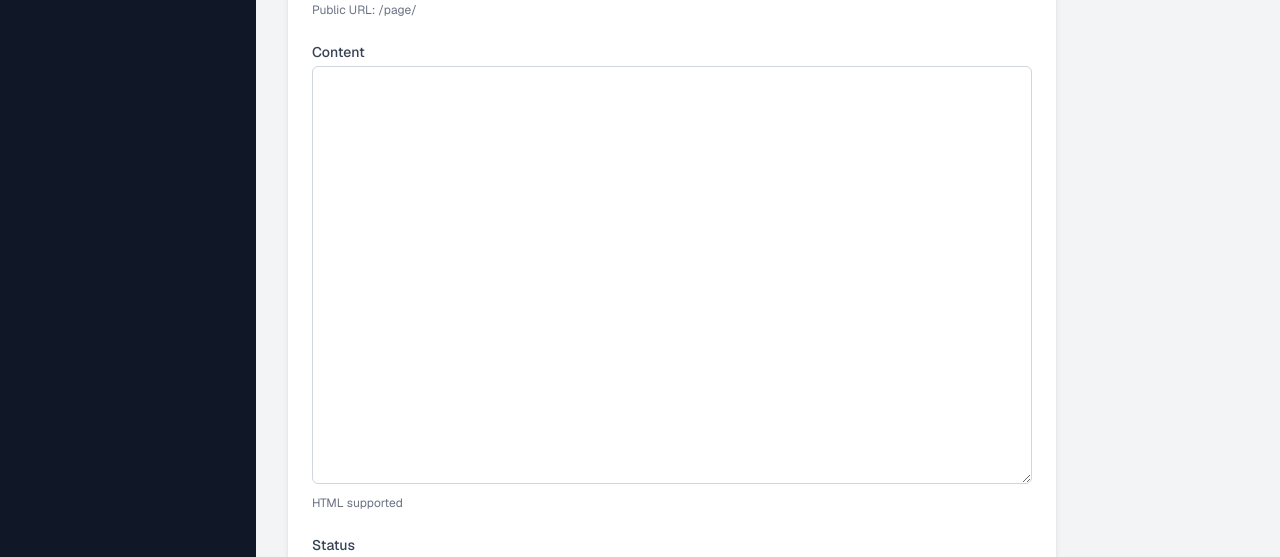
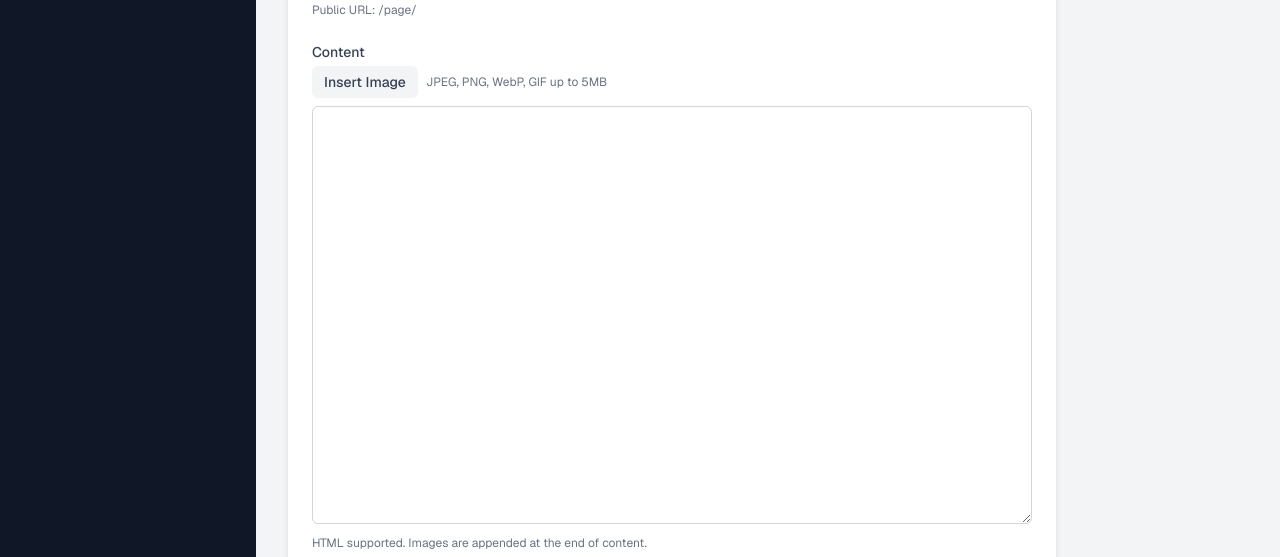
Before and after one commit to topazarengh15-hub/news-website, a Next.js app: page /admin/pages/1/edit in a window 1280 px wide. Shown: the part 366-923 px from the top of the page. Built offline with nearby package versions, Linux system fonts and the light colour scheme; no server answers; the database is empty.

Commit message:
Add image upload to page editor (Insert Image button)

```diff
--- a/src/app/admin/pages/[id]/edit/page.tsx
+++ b/src/app/admin/pages/[id]/edit/page.tsx
@@ -13,6 +13,21 @@ export default function EditPage() {
   const [status, setStatus] = useState("PUBLISHED");
   const [saving, setSaving] = useState(false);
   const [loading, setLoading] = useState(true);
+  const [uploading, setUploading] = useState(false);
+
+  const handleImageUpload = async (e: React.ChangeEvent<HTMLInputElement>) => {
+    const file = e.target.files?.[0];
+    if (!file) return;
+    setUploading(true);
+    const formData = new FormData();
+    formData.append("file", file);
+    const res = await fetch("/api/upload", { method: "POST", body: formData });
+    if (res.ok) {
+      const { imageUrl } = await res.json();
+      setContent((prev) => prev + `<img src="${imageUrl}" alt="" />\n`);
+    }
+    setUploading(false);
+  };
 
   useEffect(() => {
     fetch(`/api/pages/${params.id}`)
@@ -70,13 +85,20 @@ export default function EditPage() {
         </div>
         <div>
           <label className="block text-sm font-medium text-gray-700 mb-1">Content</label>
+          <div className="flex items-center gap-2 mb-2">
+            <label className="cursor-pointer bg-gray-100 hover:bg-gray-200 text-gray-700 px-3 py-1.5 rounded-md text-sm font-medium transition-colors">
+              {uploading ? "Uploading..." : "Insert Image"}
+              <input type="file" accept="image/*" onChange={handleImageUpload} className="hidden" disabled={uploading} />
+            </label>
+            <span className="text-xs text-gray-500">JPEG, PNG, WebP, GIF up to 5MB</span>
+          </div>
           <textarea
             value={content}
             onChange={(e) => setContent(e.target.value)}
             rows={20}
             className="w-full px-3 py-2 border border-gray-300 rounded-md font-mono text-sm"
           />
-          <p className="text-xs text-gray-500 mt-1">HTML supported</p>
+          <p className="text-xs text-gray-500 mt-1">HTML supported. Images are appended at the end of content.</p>
         </div>
         <div>
           <label className="block text-sm font-medium text-gray-700 mb-1">Status</label>
--- a/src/app/admin/pages/new/page.tsx
+++ b/src/app/admin/pages/new/page.tsx
@@ -11,6 +11,21 @@ export default function NewPage() {
   const [content, setContent] = useState("");
   const [status, setStatus] = useState("PUBLISHED");
   const [saving, setSaving] = useState(false);
+  const [uploading, setUploading] = useState(false);
+
+  const handleImageUpload = async (e: React.ChangeEvent<HTMLInputElement>) => {
+    const file = e.target.files?.[0];
+    if (!file) return;
+    setUploading(true);
+    const formData = new FormData();
+    formData.append("file", file);
+    const res = await fetch("/api/upload", { method: "POST", body: formData });
+    if (res.ok) {
+      const { imageUrl } = await res.json();
+      setContent((prev) => prev + `<img src="${imageUrl}" alt="" />\n`);
+    }
+    setUploading(false);
+  };
 
   const handleSubmit = async (e: React.FormEvent) => {
     e.preventDefault();
@@ -58,13 +73,20 @@ export default function NewPage() {
         </div>
         <div>
           <label className="block text-sm font-medium text-gray-700 mb-1">Content</label>
+          <div className="flex items-center gap-2 mb-2">
+            <label className="cursor-pointer bg-gray-100 hover:bg-gray-200 text-gray-700 px-3 py-1.5 rounded-md text-sm font-medium transition-colors">
+              {uploading ? "Uploading..." : "Insert Image"}
+              <input type="file" accept="image/*" onChange={handleImageUpload} className="hidden" disabled={uploading} />
+            </label>
+            <span className="text-xs text-gray-500">JPEG, PNG, WebP, GIF up to 5MB</span>
+          </div>
           <textarea
             value={content}
             onChange={(e) => setContent(e.target.value)}
             rows={20}
             className="w-full px-3 py-2 border border-gray-300 rounded-md font-mono text-sm"
           />
-          <p className="text-xs text-gray-500 mt-1">HTML supported</p>
+          <p className="text-xs text-gray-500 mt-1">HTML supported. Images are appended at the end of content.</p>
         </div>
         <div>
           <label className="block text-sm font-medium text-gray-700 mb-1">Status</label>
```
